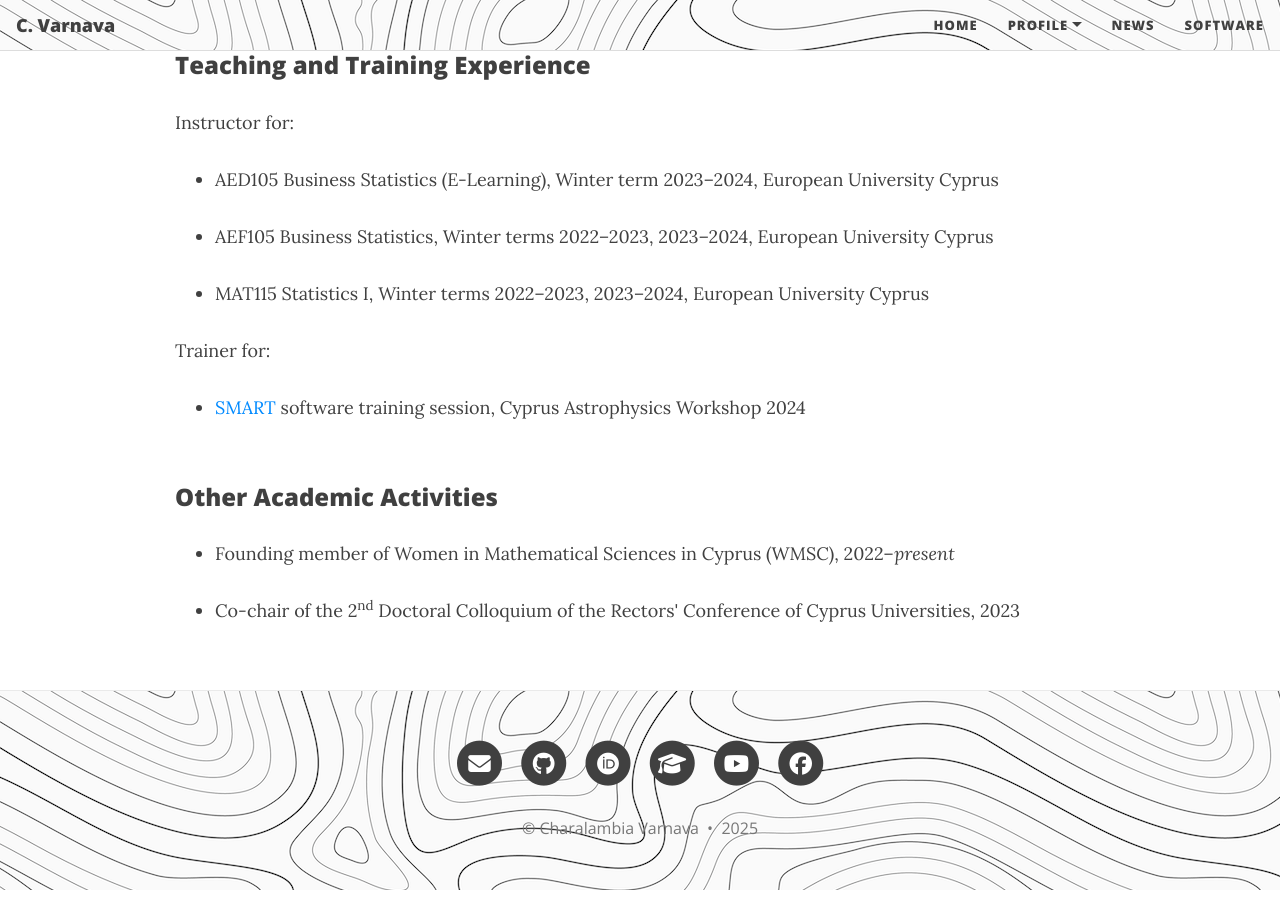
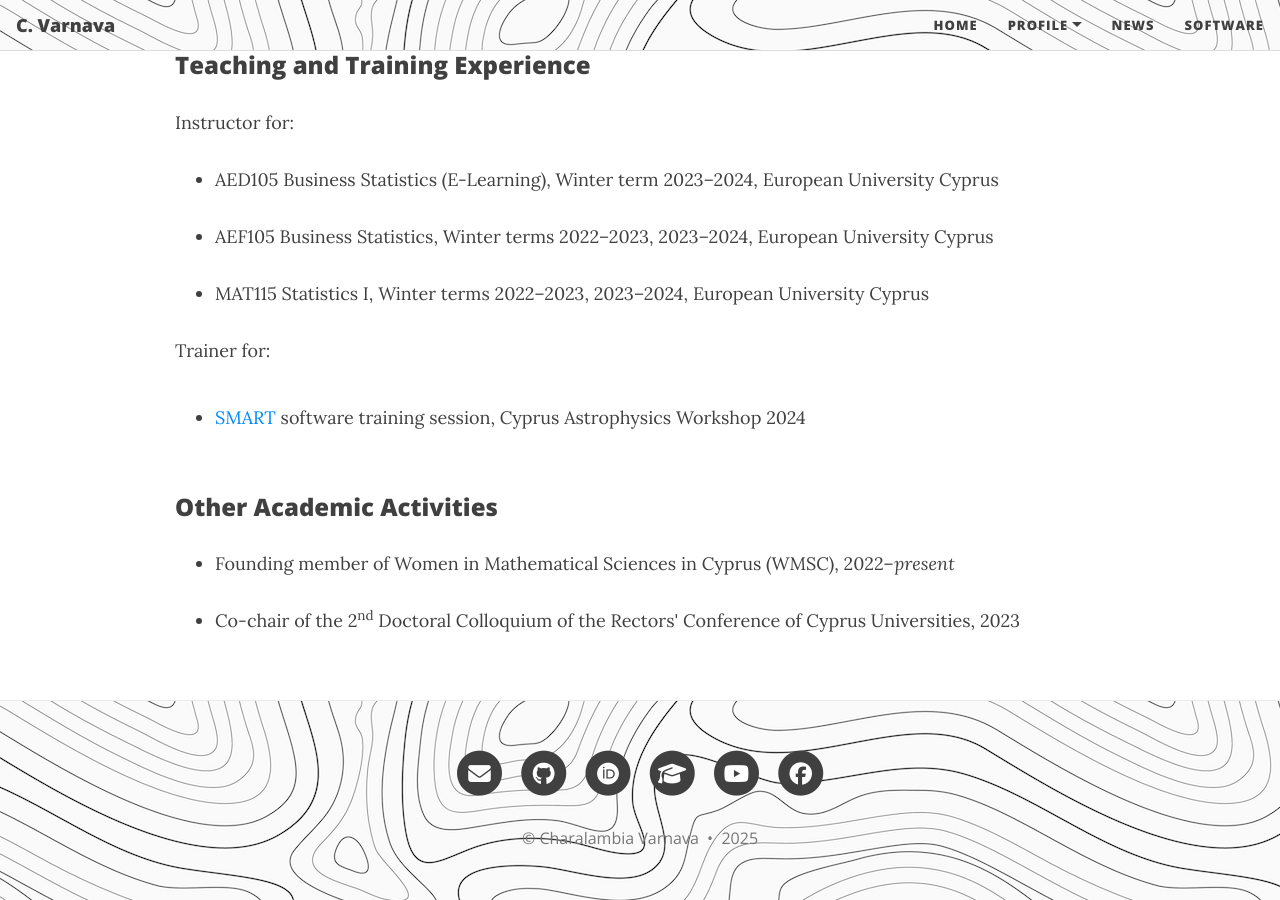
Before and after one commit to ch-var/ch-var.github.io, a Jekyll site: the page built from CV.html, in a window 1280 px wide and 900 px high, scrolled down 5942 px. Built offline with Jekyll 4.4.1, drawn with Linux system fonts in a browser that asks for light colours; formulas are drawn with MathJax 3.

Commit message:
Update CV.html

```diff
--- a/CV.html
+++ b/CV.html
@@ -165,7 +165,7 @@ mathjax: true
 <p></p>
 <li class="responsive-margin">MAT115 Statistics I, Winter terms 2022–2023, 2023–2024, European University Cyprus</li>
 </ul>
-<p align='justify'>Trainer for:</p>
+<p align='justify' style="margin-bottom: 40px;">Trainer for:</p>
 <ul>
 <li class="responsive-margin"><a href="https://github.com/ch-var/SMART">SMART</a> software training session, Cyprus Astrophysics Workshop 2024</li>
 </ul>
```
